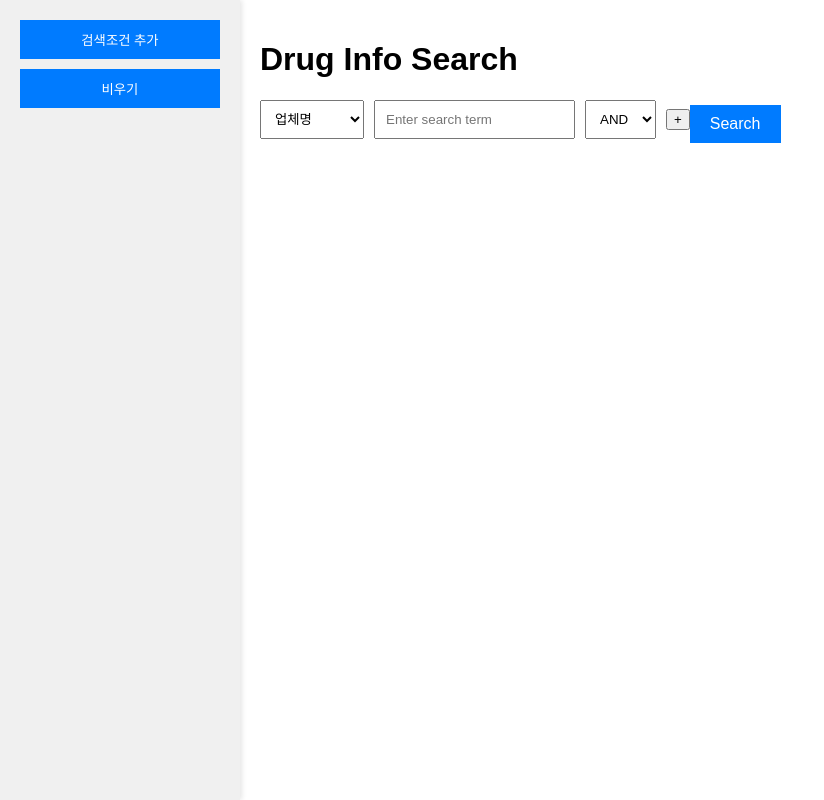
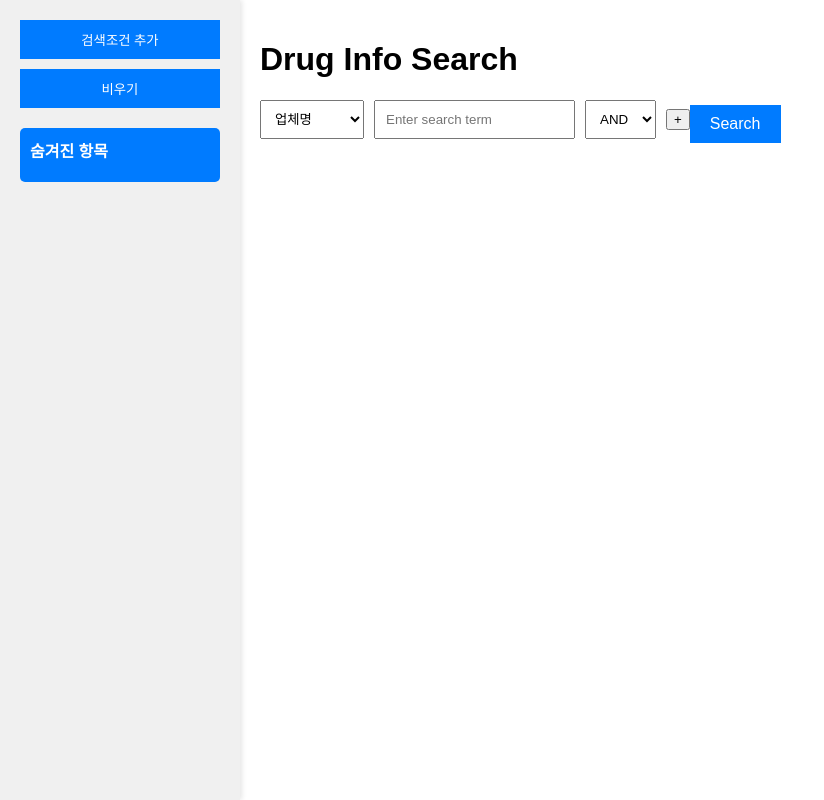
Before and after one commit to DaeJongLee/hd_searchdrug, a Flask app: page / in a window 1280 px wide. Shown: the whole page, without its empty margins (0-824 px from the left). Run offline with Flask 3, Linux system fonts and the light colour scheme.

Commit message:
1. 기본 UI/UX 업그레이드
기존 UI/UX를 사용자의 새로운 레이아웃 요구사항에 맞게 수정했습니다.
좌측 상단에 검색 조건을 추가하고 관리할 수 있는 기능을 추가했습니다.
검색 조건 바구니를 추가하여 현재 적용된 검색 조건을 쉽게 확인할 수 있도록 했습니다.

2. 검색 기능 개선

검색어 입력 필드와 연산자 선택 기능을 추가했습니다.
연산자를 사용하여 AND/OR 조건을 설정할 수 있도록 개선했습니다.
실시간 검색 기능을 제거하고, 엔터 키를 눌러 검색할 수 있도록 수정했습니다.

3. 테이블 컬럼 조절 기능 추가

테이블 컬럼의 너비를 마우스로 드래그하여 조절할 수 있는 기능을 추가했습니다.
컬럼 조절을 위한 리사이저를 각 컬럼 헤더에 추가했습니다.

4. 컬럼 접기/펼치기 기능 추가

각 테이블 컬럼을 접고 펼칠 수 있는 기능을 추가했습니다.
컬럼 헤더에 접기/펼치기 버튼을 추가하여, 해당 컬럼을 숨기거나 다시 표시할 수 있도록 했습니다.

5. 숨겨진 컬럼 관리 기능 추가

숨겨진 컬럼 목록을 표시하는 섹션을 추가했습니다.
숨겨진 컬럼 목록에서 해당 컬럼을 클릭하면 다시 표시되도록 했습니다.

6. 검색어 하이라이트 기능

검색 결과에서 검색어에 해당하는 텍스트를 노란색 배경으로 하이라이트하는 기능을 추가했습니다.

7. 코드 구조 분리

유지보수의 용이성을 위해 index.html, index.js, index.css 파일로 코드를 분리했습니다.

```diff
--- a/static/index.css
+++ b/static/index.css
@@ -105,3 +105,28 @@ table.data th {
     padding: 2px 5px;
     cursor: pointer;
 }
+
+.hidden-columns-container {
+    margin-top: 20px;
+    background-color: #007BFF;
+    color: white;
+    padding: 10px;
+    border-radius: 5px;
+}
+
+.hidden-columns-container h3 {
+    margin: 0;
+    margin-bottom: 10px;
+    font-size: 16px;
+}
+
+.hidden-columns-container ul {
+    list-style: none;
+    padding: 0;
+    margin: 0;
+}
+
+.hidden-columns-container li {
+    cursor: pointer;
+    margin-bottom: 5px;
+}
--- a/static/index.js
+++ b/static/index.js
@@ -122,6 +122,8 @@ function makeColumnsResizable() {
 
 function setupColumnToggle() {
     const cols = document.querySelectorAll('.data th');
+    const hiddenColumnsList = document.getElementById('hiddenColumnsList');
+
     cols.forEach(col => {
         const toggleButton = document.createElement('button');
         toggleButton.className = 'toggle-button';
@@ -129,10 +131,27 @@ function setupColumnToggle() {
         toggleButton.addEventListener('click', () => {
             const colIndex = Array.from(col.parentElement.children).indexOf(col);
             const rows = document.querySelectorAll('.data tr');
+            const hiddenColumnItem = document.createElement('li');
+            hiddenColumnItem.textContent = col.textContent;
+            hiddenColumnItem.addEventListener('click', () => {
+                rows.forEach(row => {
+                    row.children[colIndex].classList.remove('hidden');
+                });
+                hiddenColumnItem.remove();
+                toggleButton.textContent = '-';
+            });
+
             rows.forEach(row => {
                 row.children[colIndex].classList.toggle('hidden');
             });
-            toggleButton.textContent = toggleButton.textContent === '-' ? '+' : '-';
+
+            if (toggleButton.textContent === '-') {
+                hiddenColumnsList.appendChild(hiddenColumnItem);
+                toggleButton.textContent = '+';
+            } else {
+                hiddenColumnItem.remove();
+                toggleButton.textContent = '-';
+            }
         });
         col.appendChild(toggleButton);
     });
--- a/templates/index.html
+++ b/templates/index.html
@@ -10,6 +10,10 @@
             <button onclick="addCondition()">검색조건 추가</button>
             <div id="sidebarConditions"></div>
             <button onclick="clearConditions()">비우기</button>
+            <div id="hiddenColumnsContainer" class="hidden-columns-container">
+                <h3>숨겨진 항목</h3>
+                <ul id="hiddenColumnsList"></ul>
+            </div>
         </div>
         <div class="content">
             <h1>Drug Info Search</h1>
```
